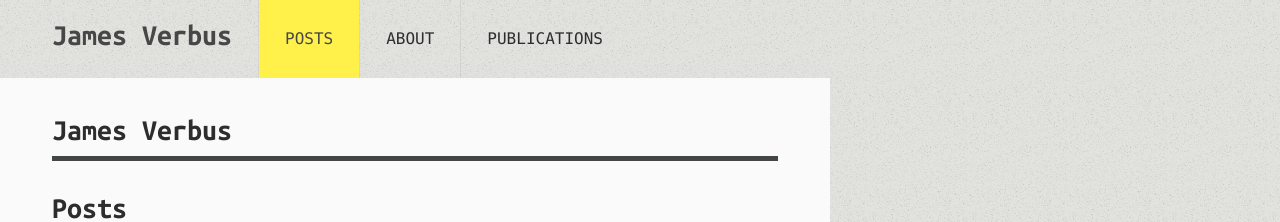
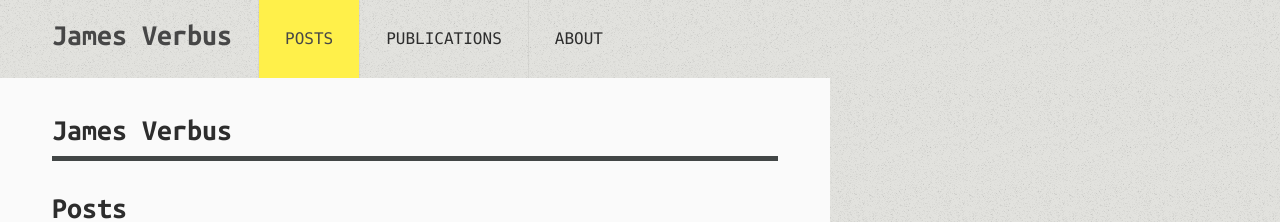
Before and after one commit to jverbus/jverbus.github.io, a Jekyll site: the page built from index.md, in a window 1280 px wide. Shown: the top 222 px of the page. Built offline with Jekyll 4.4.1, drawn with Linux system fonts in a browser that asks for light colours.

Commit message:
Reorder nav menu to posts, publications, about

```diff
--- a/_includes/themes/the-program/default.html
+++ b/_includes/themes/the-program/default.html
@@ -129,8 +129,8 @@
 					<ul>
 						<li class="logo"><a href="/">{{ site.title }}</a></li>
 						<li class="posts{% if page.url == '/' or page.url == '/index.html' or page.layout == 'post' %} active{% endif %}"><a href="/">posts</a></li>
+						<li class="publications{% if page.url == '/publications/' or page.url == '/publications.html' %} active{% endif %}"><a href="/publications/">publications</a></li>
 						<li class="about{% if page.url == '/about/' or page.url == '/about.html' %} active{% endif %}"><a href="/about/">about</a></li>
-						<li class="publications{% if page.url == '/publications/' or page.url == '/publications.html' %} active{% endif %}"><a href="/publications/">publications</a></li>
 					</ul>
 				</nav>
 			</div><!-- unit-inner -->
```
